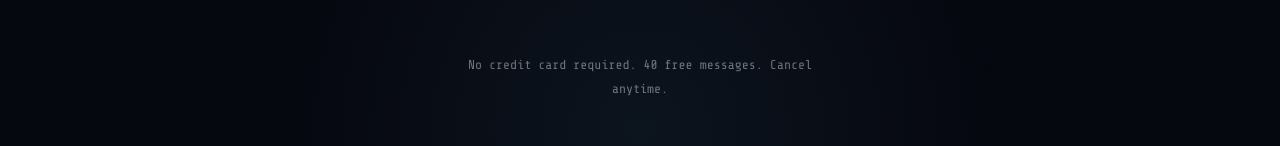
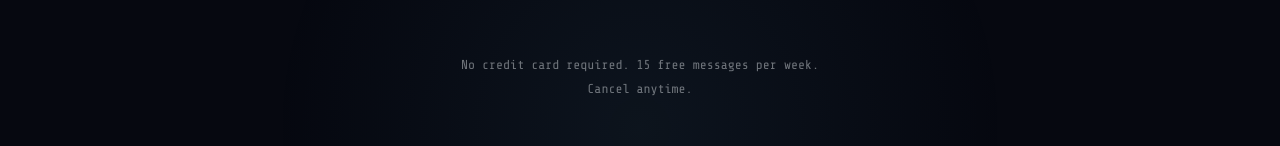
Before and after one commit to Vextarhq/vextar-app, a Next.js app: page /landing in a window 1280 px wide. Shown: the part 2974-3120 px from the top of the page. Built offline with nearby package versions, Linux system fonts and the light colour scheme.

Commit message:
Update page.js

```diff
--- a/app/landing/page.js
+++ b/app/landing/page.js
@@ -631,7 +631,7 @@ export default function Landing() {
       <section className="cta-section" id="pricing">
         <div className="cta-title reveal">Start building</div>
         <div className="cta-title-ghost reveal">with Vextar.</div>
-        <p className="cta-sub reveal">No credit card required. 40 free messages. Cancel anytime.</p>
+        <p className="cta-sub reveal">No credit card required. 15 free messages per week. Cancel anytime.</p>
        <div className="reveal">
   <button className="btn-primary" onClick={goToLogin}>Access Now →</button>
 </div>
```
